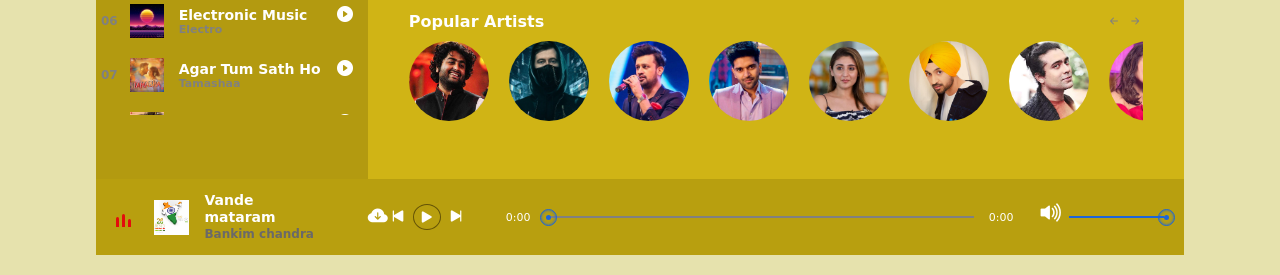
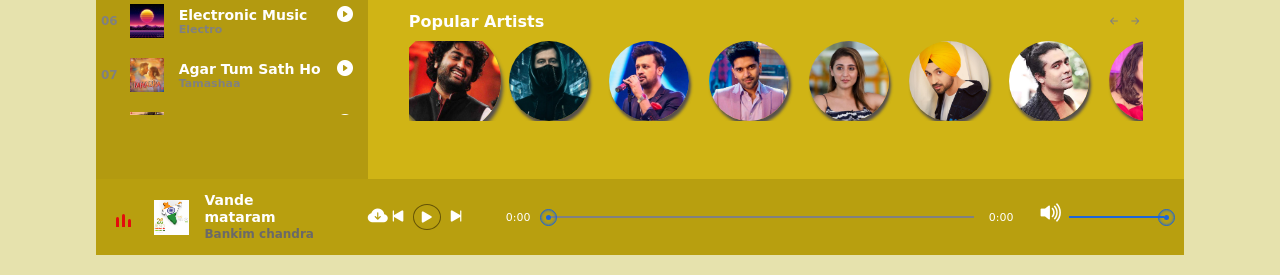
Before and after one commit to adityakmrmishra/Geet, a website: page index.html in a window 1280 px wide. In both pictures the pointer is over the picture 448 px from the left and 606 px from the top of the page. Shown: the part 525-800 px from the top of the page. Drawn offline with nearby package versions, Linux system fonts and the light colour scheme.

Commit message:
popular section changes added

```diff
--- a/style.css
+++ b/style.css
@@ -893,9 +893,15 @@ header .song_slide .popular_artists .items li {
 }
 
 header .song_slide .popular_artists .items li img {
-    width: 100%;
+  width: 100%;
     height: 100%;
     border-radius: 50%;
     position: absolute;
     object-fit: cover;
+    box-shadow:2px 4px 3px 0px rgb(85, 79, 79);
 }
+
+header .song_slide .popular_artists .items li img:hover{
+    filter: grayscale(0);
+    transform: scale(1.3) rotate(7deg);
+}
```
Also changed, not shown: index.html (+2 -0 lines), 1 other file.
